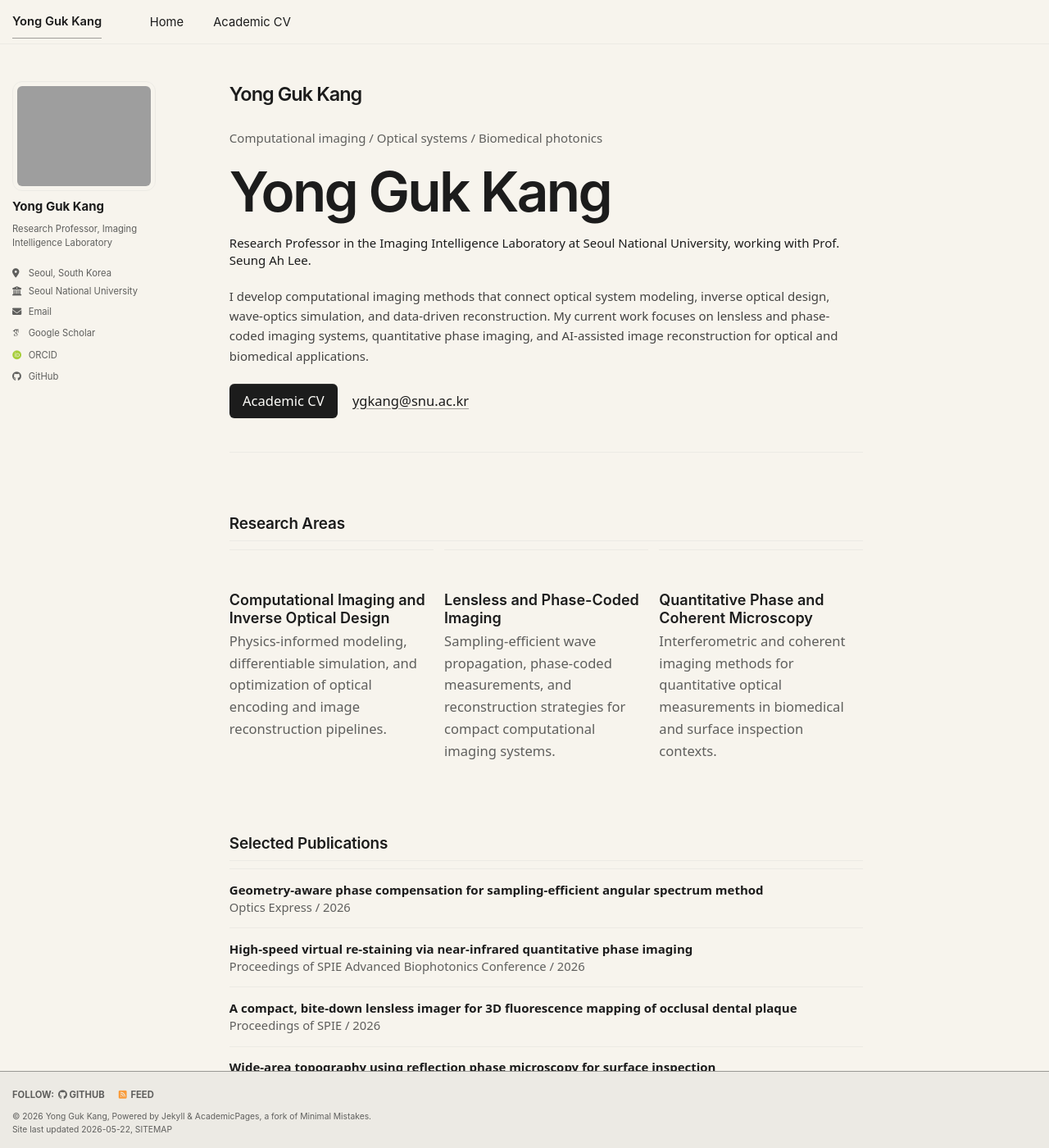
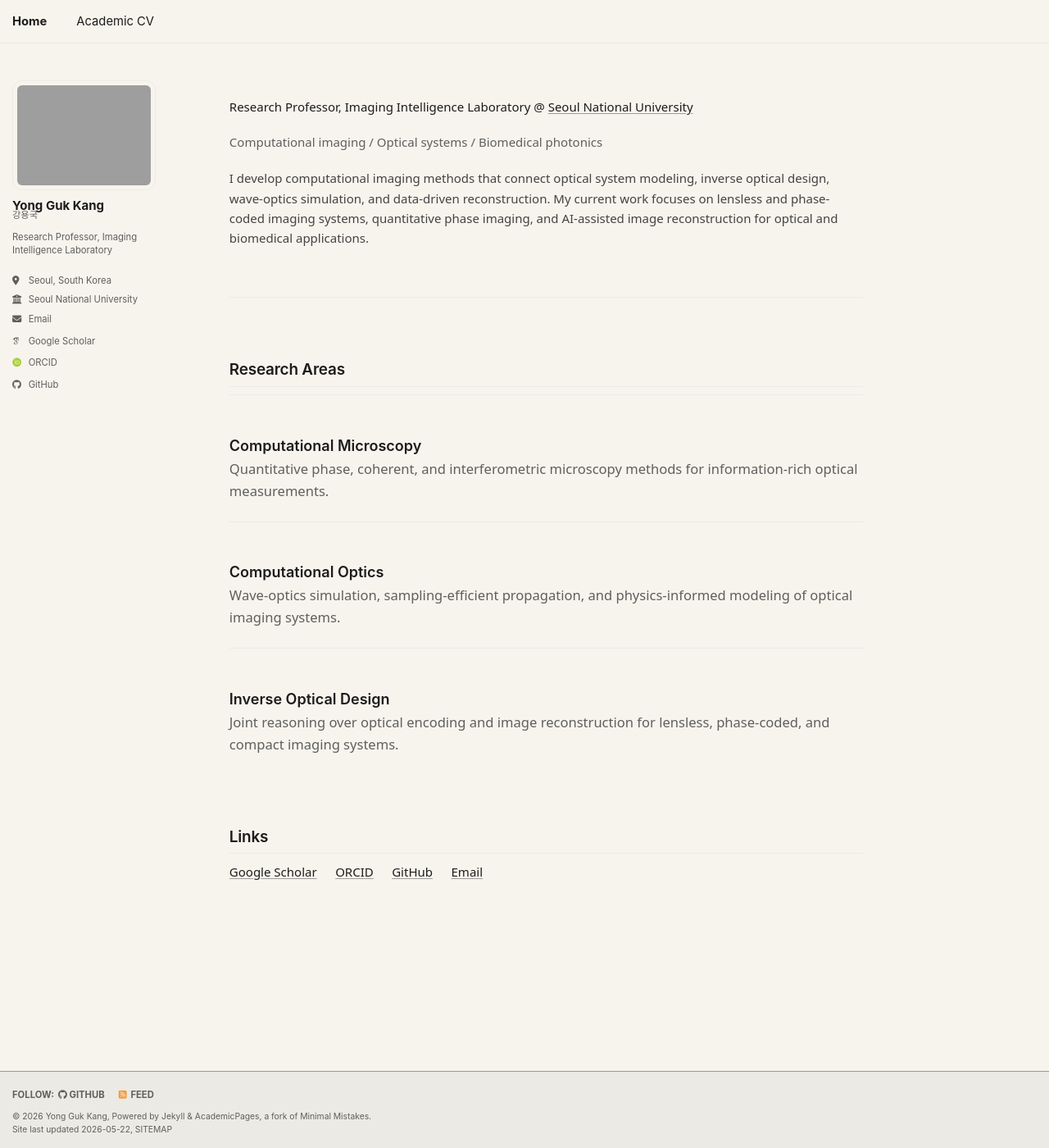
Before and after one commit to kygwow/myhomepage, a Jekyll site: the page built from _pages/about.md, in a window 1280 px wide and 1400 px high. Shown: the whole window at 82% size. Built offline with Jekyll 4.4.1, drawn with Linux system fonts in a browser that asks for light colours; some web fonts are replaced; a script bundle is joined from its source files by our own code; library files that are not in the unit come from our copies; some of the changed text lies outside the part shown.

Commit message:
Reduce homepage repetition and link CV directly

```diff
--- a/_config.yml
+++ b/_config.yml
@@ -25,6 +25,7 @@ author:
   # Biographic information
   avatar           :
   name             : "Yong Guk Kang"
+  name_ko          : "강용국"
   pronouns         : # example: "she/her"
   bio              : "Research Professor, Imaging Intelligence Laboratory"
   location         : "Seoul, South Korea"
--- a/_data/navigation.yml
+++ b/_data/navigation.yml
@@ -12,4 +12,4 @@ main:
     url: /
 
   - title: "Academic CV"
-    url: /cv/
+    url: /files/Kang_Yongguk_CV.pdf
--- a/_includes/author-profile.html
+++ b/_includes/author-profile.html
@@ -16,6 +16,7 @@
 
   <div class="author__content">
     <h3 class="author__name">{{ author.name }}</h3>
+    {% if author.name_ko %}<p class="author__name-ko">{{ author.name_ko }}</p>{% endif %}
     {% if author.pronouns %}<p class="author__pronouns">{{ author.pronouns }}</p>{% endif %}
     {% if author.bio %}<p class="author__bio">{{ author.bio }}</p>{% endif %}
   </div>
--- a/_includes/masthead.html
+++ b/_includes/masthead.html
@@ -5,9 +5,6 @@
       <nav id="site-nav" class="greedy-nav">
         <button><span class="navicon"></span></button>
         <ul class="visible-links">
-          <li class="masthead__menu-item masthead__menu-item--lg persist {% if page.url == '/' or page.url == '/index.html' %}selected{% endif %}">
-            <a href="{{ base_path }}/">{{ site.title }}</a>
-          </li>
           {% for link in site.data.navigation.main %}
             {% if link.url contains 'http' %}
               {% assign domain = '' %}
--- a/_pages/about.md
+++ b/_pages/about.md
@@ -1,6 +1,6 @@
 ---
 permalink: /
-title: "Yong Guk Kang"
+title: ""
 author_profile: true
 redirect_from:
   - /about/
@@ -8,46 +8,27 @@ redirect_from:
 ---
 
 <section class="home-hero">
+  <p class="home-lead">Research Professor, Imaging Intelligence Laboratory @ <a href="https://imaging.snu.ac.kr/team">Seoul National University</a></p>
   <p class="home-kicker">Computational imaging / Optical systems / Biomedical photonics</p>
-  <h1>Yong Guk Kang</h1>
-  <p class="home-lead">Research Professor in the Imaging Intelligence Laboratory at Seoul National University, working with Prof. Seung Ah Lee.</p>
   <p>I develop computational imaging methods that connect optical system modeling, inverse optical design, wave-optics simulation, and data-driven reconstruction. My current work focuses on lensless and phase-coded imaging systems, quantitative phase imaging, and AI-assisted image reconstruction for optical and biomedical applications.</p>
-  <div class="home-actions">
-    <a class="home-button" href="{{ "/files/Kang_Yongguk_CV.pdf" | relative_url }}">Academic CV</a>
-    <a class="home-link" href="mailto:ygkang@snu.ac.kr">ygkang@snu.ac.kr</a>
-  </div>
 </section>
 
 <section class="home-section">
   <h2>Research Areas</h2>
   <div class="home-area-list">
     <div class="home-area">
-      <h3>Computational Imaging and Inverse Optical Design</h3>
-      <p>Physics-informed modeling, differentiable simulation, and optimization of optical encoding and image reconstruction pipelines.</p>
+      <h3>Computational Microscopy</h3>
+      <p>Quantitative phase, coherent, and interferometric microscopy methods for information-rich optical measurements.</p>
     </div>
     <div class="home-area">
-      <h3>Lensless and Phase-Coded Imaging</h3>
-      <p>Sampling-efficient wave propagation, phase-coded measurements, and reconstruction strategies for compact computational imaging systems.</p>
+      <h3>Computational Optics</h3>
+      <p>Wave-optics simulation, sampling-efficient propagation, and physics-informed modeling of optical imaging systems.</p>
     </div>
     <div class="home-area">
-      <h3>Quantitative Phase and Coherent Microscopy</h3>
-      <p>Interferometric and coherent imaging methods for quantitative optical measurements in biomedical and surface inspection contexts.</p>
+      <h3>Inverse Optical Design</h3>
+      <p>Joint reasoning over optical encoding and image reconstruction for lensless, phase-coded, and compact imaging systems.</p>
     </div>
   </div>
-</section>
-
-<section class="home-section">
-  <h2>Selected Publications</h2>
-  <div class="home-publications">
-    {% assign sorted_publications = site.publications | sort: "date" | reverse %}
-    {% for post in sorted_publications limit: 5 %}
-      <article class="home-publication">
-        <a href="{{ post.url | relative_url }}">{{ post.title }}</a>
-        <span>{{ post.venue }} / {{ post.date | date: "%Y" }}</span>
-      </article>
-    {% endfor %}
-  </div>
-  <p class="home-small"><a href="{{ "/publications/" | relative_url }}">Full publication list</a></p>
 </section>
 
 <section class="home-section">
@@ -56,5 +37,6 @@ redirect_from:
     <a href="https://scholar.google.com/citations?hl=ko&authuser=1&user=YH1e9WMAAAAJ">Google Scholar</a>
     <a href="https://orcid.org/0000-0002-5572-7544">ORCID</a>
     <a href="https://github.com/kygwow">GitHub</a>
+    <a href="mailto:ygkang@snu.ac.kr">Email</a>
   </p>
 </section>
--- a/_sass/custom/_lovable_academic.scss
+++ b/_sass/custom/_lovable_academic.scss
@@ -50,6 +50,12 @@ body {
   }
 }
 
+.author__name-ko {
+  color: #5f5f5d;
+  font-size: 0.86rem;
+  margin: -0.35rem 0 0.35rem;
+}
+
 .masthead__menu-item.selected a {
   border-bottom: 1px solid rgba(28, 28, 28, 0.4);
   font-weight: 600;
@@ -66,6 +72,10 @@ body {
   color: #1c1c1c;
   font-weight: 600;
   letter-spacing: -0.04em;
+}
+
+.page__title:empty {
+  display: none;
 }
 
 .page__content {
@@ -162,7 +172,7 @@ body {
 
 .home-area-list {
   display: grid;
-  gap: 0.75rem;
+  gap: 0.9rem;
 }
 
 .home-area,
@@ -175,6 +185,7 @@ body {
   color: #5f5f5d;
   font-size: 0.92rem;
   margin-bottom: 0.4rem;
+  max-width: 44rem;
 }
 
 .home-publications {
@@ -238,9 +249,3 @@ body {
   border: 1px solid #eceae4;
   border-radius: 12px;
 }
-
-@media (min-width: 768px) {
-  .home-area-list {
-    grid-template-columns: repeat(3, 1fr);
-  }
-}
```
